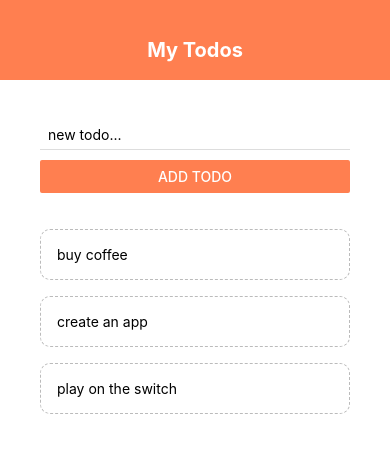
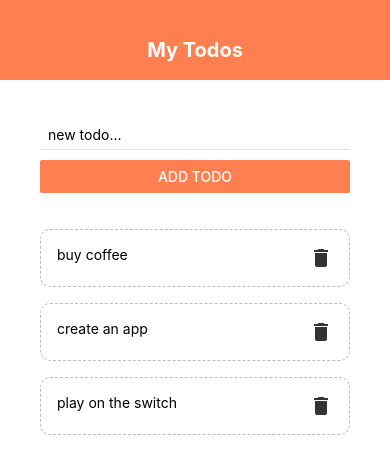
Before and after one commit to g-n-x/rc-todo-list, a React Native app: screen / in a window 390 px wide. Shown: the top 474 px of the page. Built offline with nearby package versions, Linux system fonts and the light colour scheme.

Commit message:
feat: add delete icon

```diff
--- a/components/TodoItem.js
+++ b/components/TodoItem.js
@@ -1,15 +1,23 @@
-import { StyleSheet, Text, TouchableOpacity } from 'react-native'
+import { StyleSheet, View, Text, TouchableOpacity } from 'react-native'
+import { MaterialIcons } from '@expo/vector-icons';
 
 export default function TodoItem ({ item, pressHandler }) {
     return (
-        <TouchableOpacity onPress={() => pressHandler(item.key)}>
-            <Text style={styles.item}>{item.text}</Text>
+        <TouchableOpacity>
+            <View style={styles.item}>
+                <Text>{item.text}</Text>
+                <TouchableOpacity onPress={() => pressHandler(item.key)}>
+                    <MaterialIcons name='delete' size={24} color='#333'/>
+                </TouchableOpacity>
+            </View>
         </TouchableOpacity>
     )
 }
 
 const styles = StyleSheet.create({
     item: {
+        flexDirection: 'row',
+        justifyContent: 'space-between',
         padding: 16,
         marginTop: 16,
         borderColor: '#bbb',
```
